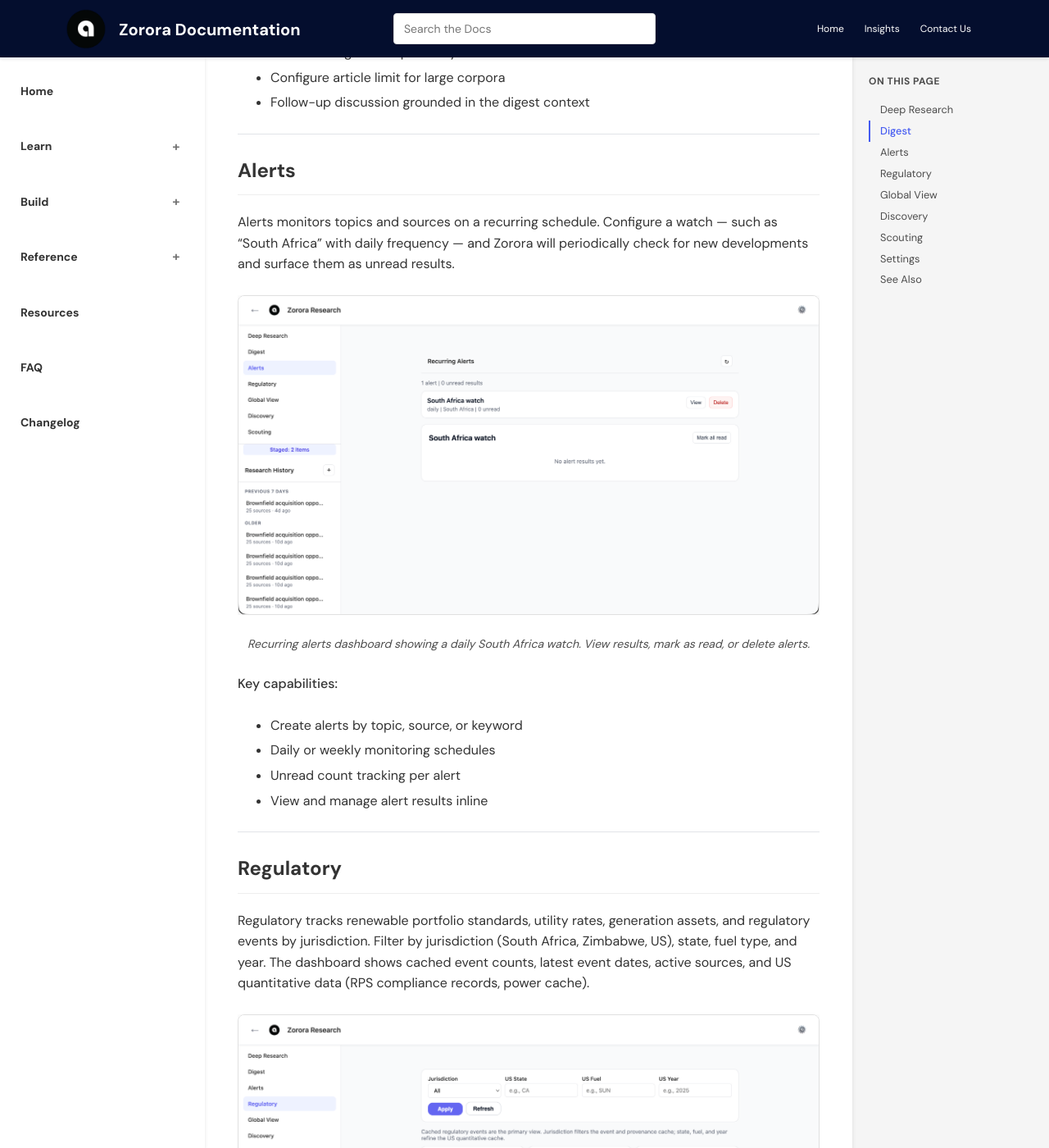
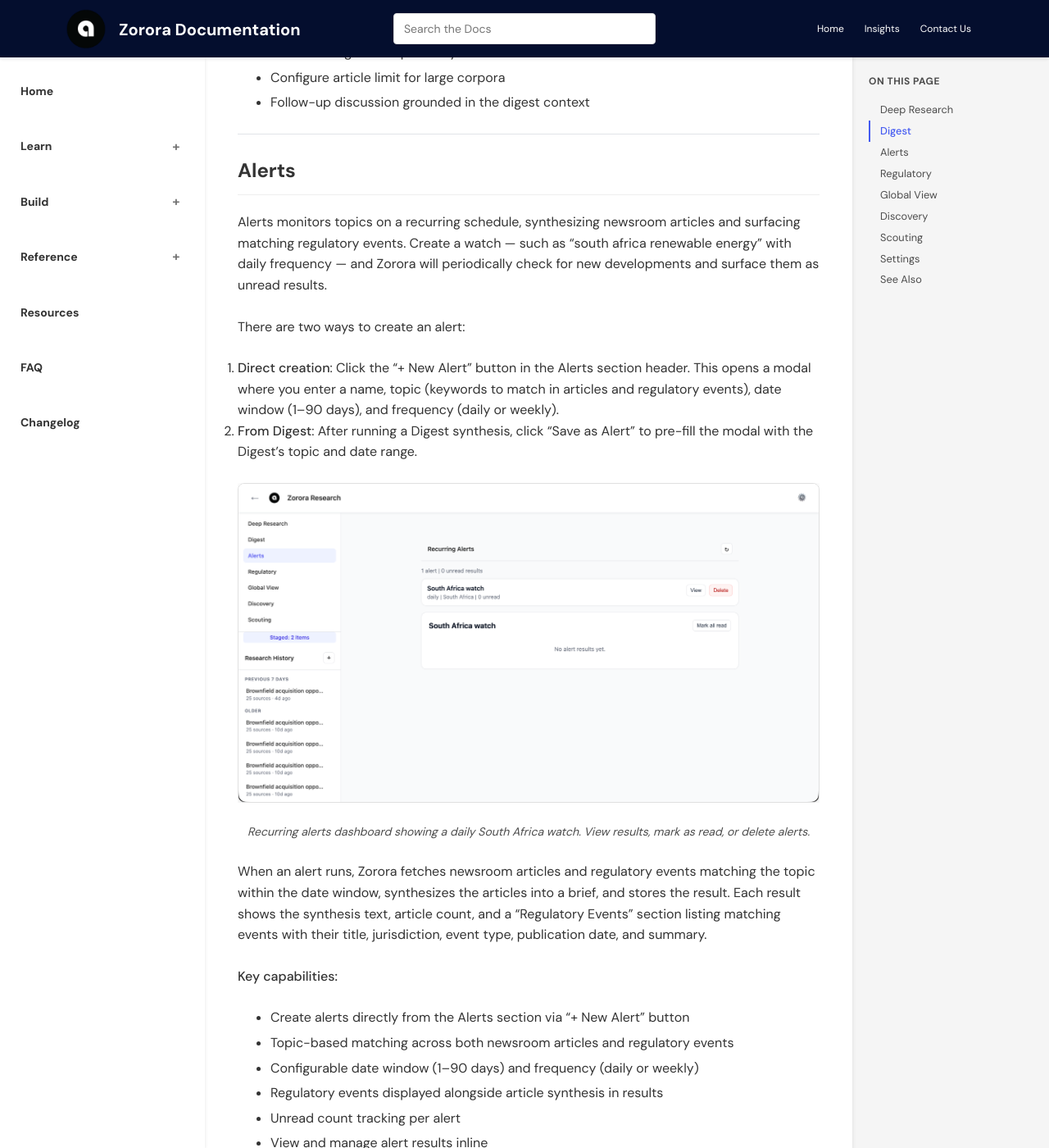
Before and after one commit to AsobaCloud/asobacode.github.io, a Jekyll site: the page built from guides/web-ui.md, in a window 1280 px wide and 1400 px high, scrolled down 3168 px. Shown: the whole window at 82% size. Built offline with Jekyll 4.4.1, drawn with Linux system fonts in a browser that asks for light colours; some of the changed text lies outside the part shown.

Commit message:
docs: update changelog and web-ui guide for alerts overhaul (#16)
Document the Zorora Alerts system overhaul (SEP-037) and newsroom fixes:

changelog.md:
- Added: Direct alert creation via "+ New Alert" button, regulatory events
  in alert results, topic/date window inputs in alert modal
- Fixed: Background runner missing store parameter, DynamoDB GSI pagination,
  pub_date format normalization, dead RSS feeds replaced, scraper tagging

guides/web-ui.md:
- Rewrote Alerts section to document both creation paths (direct + from
  Digest), topic + date window + frequency modal inputs, regulatory events
  in results, and graceful degradation behavior

Generated with [Devin](https://devin.ai)

Co-Authored-By: Devin <158243242+devin-ai-integration[bot]@users.noreply.github.com>

```diff
--- a/guides/web-ui.md
+++ b/guides/web-ui.md
@@ -63,18 +63,28 @@ Digest lets you stage articles and market datasets, then synthesize a structured
 
 ## Alerts
 
-Alerts monitors topics and sources on a recurring schedule. Configure a watch — such as "South Africa" with daily frequency — and Zorora will periodically check for new developments and surface them as unread results.
+Alerts monitors topics on a recurring schedule, synthesizing newsroom articles and surfacing matching regulatory events. Create a watch — such as "south africa renewable energy" with daily frequency — and Zorora will periodically check for new developments and surface them as unread results.
+
+There are two ways to create an alert:
+
+1. **Direct creation**: Click the "+ New Alert" button in the Alerts section header. This opens a modal where you enter a name, topic (keywords to match in articles and regulatory events), date window (1–90 days), and frequency (daily or weekly).
+2. **From Digest**: After running a Digest synthesis, click "Save as Alert" to pre-fill the modal with the Digest's topic and date range.
 
 <div class="screenshot-container">
   <img src="{{ site.baseurl }}/assets/images/zorora-alerts.png" alt="Alerts mode" class="screenshot">
 </div>
 <p class="screenshot-caption">Recurring alerts dashboard showing a daily South Africa watch. View results, mark as read, or delete alerts.</p>
 
+When an alert runs, Zorora fetches newsroom articles and regulatory events matching the topic within the date window, synthesizes the articles into a brief, and stores the result. Each result shows the synthesis text, article count, and a "Regulatory Events" section listing matching events with their title, jurisdiction, event type, publication date, and summary.
+
 **Key capabilities:**
-- Create alerts by topic, source, or keyword
-- Daily or weekly monitoring schedules
+- Create alerts directly from the Alerts section via "+ New Alert" button
+- Topic-based matching across both newsroom articles and regulatory events
+- Configurable date window (1–90 days) and frequency (daily or weekly)
+- Regulatory events displayed alongside article synthesis in results
 - Unread count tracking per alert
 - View and manage alert results inline
+- Graceful degradation: if regulatory data is unavailable, alerts still run with newsroom articles only
 
 ---
 
```
Also changed, not shown: changelog.md.
